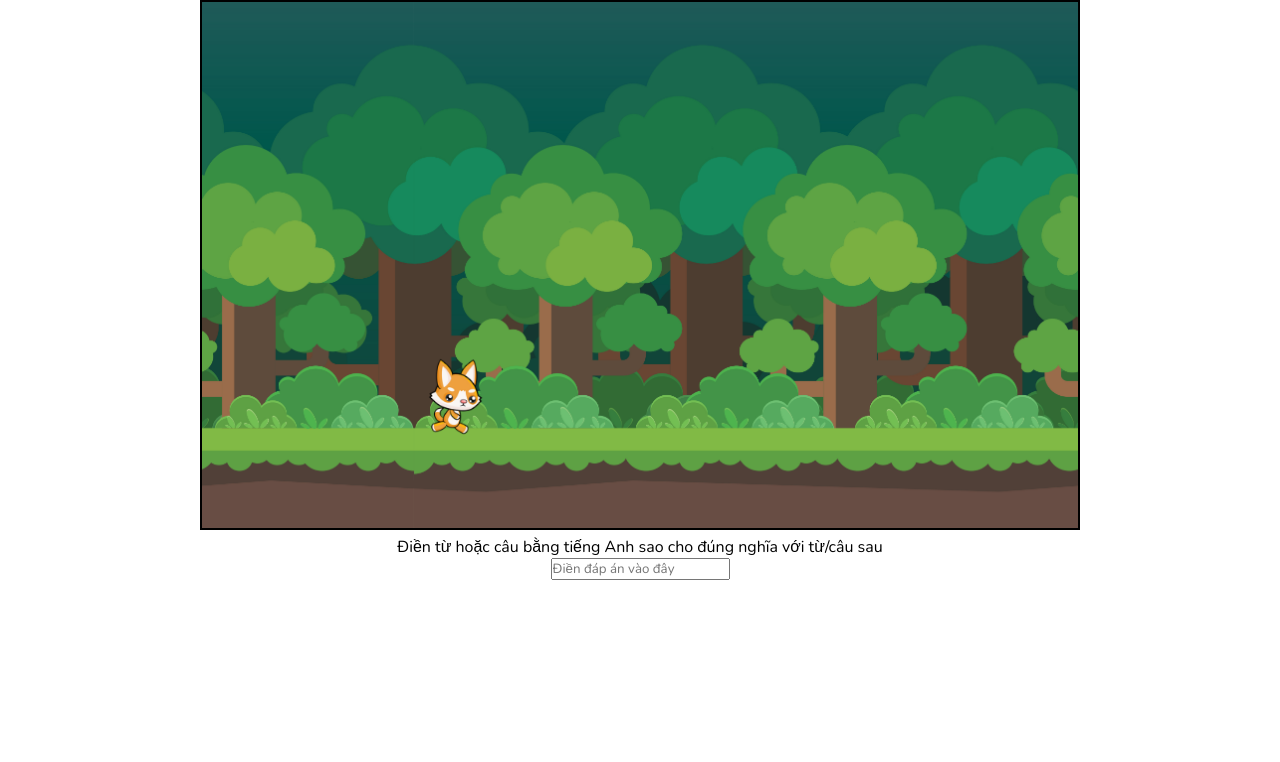
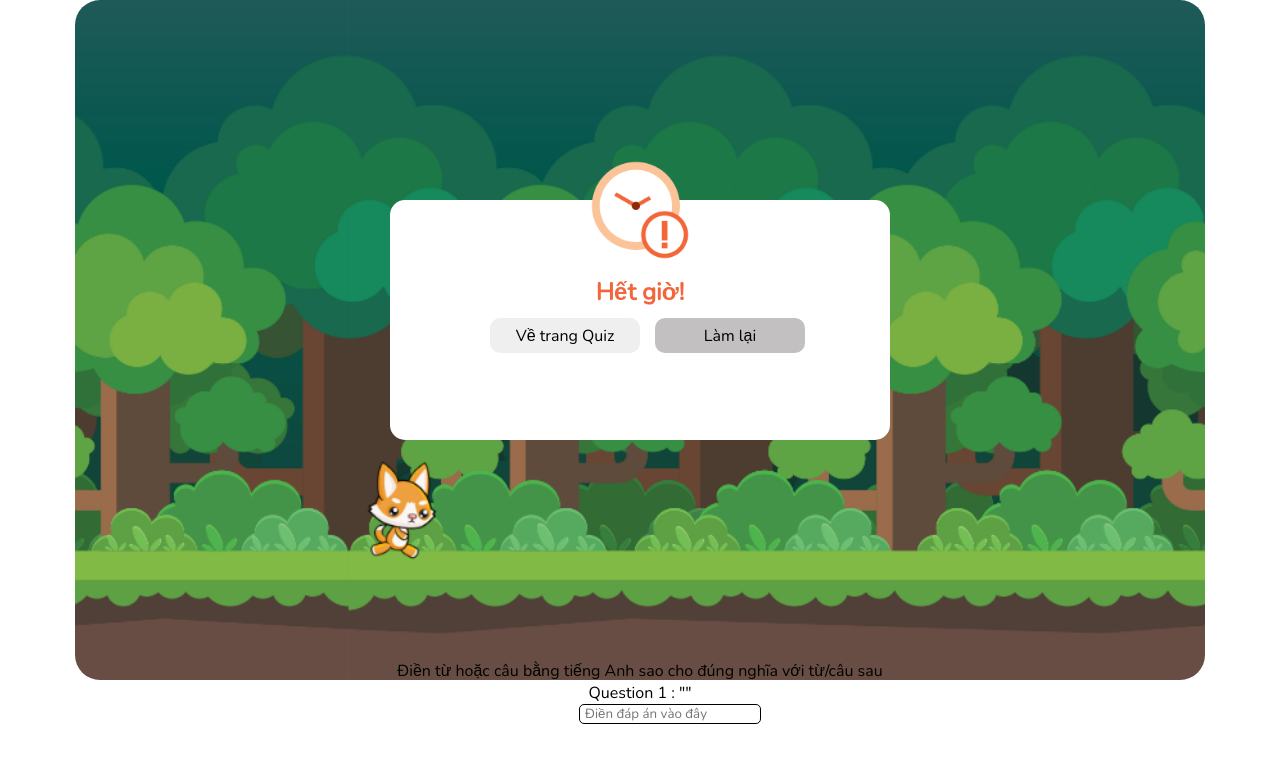
Before and after one commit to linhng22/ema, a React (Create React App) app in the folder client/: page /quiz/fill-in in a window 1280 px wide. Shown: the top 762 px of the page. Built offline with nearby package versions, Linux system fonts and the light colour scheme; no server answers.

Commit message:
modify css styling on multiple pages, add pop-up message when time runs out in Fill-in-Blank quiz

```diff
--- a/client/src/App.css
+++ b/client/src/App.css
@@ -2,7 +2,11 @@
   text-align: center;
 }
 
-body, input {
+body {
   font-family: 'Nunito', sans-serif;
   margin: 0%;
 }
+
+input, button {
+  font-family: 'Nunito', sans-serif;
+}
--- a/client/src/components/DragDropTimerAndResult.js
+++ b/client/src/components/DragDropTimerAndResult.js
@@ -34,6 +34,7 @@ export default function Timer({maxTime, finished}) {
             <div className="timer">Thời gian:
                 <span className="highlight"> {time}</span> giây
                 <br/>
+                <button className="backToQuiz" onClick={() => window.location.replace("/quiz")} >Về trang Quiz</button>
                 <button className="again" onClick={() => window.location.reload()}>Làm lại</button>
                 <button className="finish" onClick={handleFinish} style={{display: finished ? "" : "none"}}>Hoàn thành</button>
             </div>
--- a/client/src/components/FillInQuestion.js
+++ b/client/src/components/FillInQuestion.js
@@ -1,6 +1,7 @@
 import React, {useEffect, useState} from "react";
 import axios from "axios";
 import nextIcon from "../images/next.png"
+import timeOutIcon from "../images/time-out.png"
 var loaded = false;
 
 export default function FillInQuestion(props) {
@@ -25,12 +26,15 @@ export default function FillInQuestion(props) {
     if (time > 0 && timerOn) {
         setTimeout(() => setTime(time - 1), 1000);
     }
-
+    console.log(time)
     // Decrease the speed every 3s
     useEffect(() => {
         if (time % 4 === 3) {
             props.changeSpeed(-1);
         }
+        // if (time === 0 ) {
+        //     setTimerOn(false);
+        // }
     }, [time]);
 
     // Get data from backend and shuffle the answer data once
@@ -65,12 +69,12 @@ export default function FillInQuestion(props) {
         document.querySelector(".fill-in-answer").value = "";
     }
 
-
     return (
         <div className="fill-in-form">
             <div>Điền từ hoặc câu bằng tiếng Anh sao cho đúng nghĩa với từ/câu sau</div>
             <div className="fill-in-question">
-                {questionData.questions.length > 1 ? questionData.questions[questionNum - 1].question : ""}
+                Question {questionNum} : "
+                <span>{questionData.questions.length > 1 ? questionData.questions[questionNum - 1].question : ""}</span>"
             </div>
             <div className="fill-in-answer-box">
                 <input
@@ -87,6 +91,20 @@ export default function FillInQuestion(props) {
                     onClick={goToNextQuestion}
                     style={{display: (questionNum > questionData.questions.length - 1) ? "none" : ""}}/>
             </div>
+            <div className="out-of-time-box">
+                <img src={timeOutIcon} alt="out of time"/>
+                <h2>Hết giờ!</h2>
+                <button
+                    className="backToHome"
+                    onClick={() => window.location.replace("/quiz")}>
+                        Về trang Quiz
+                </button>
+                <button
+                    className="again"
+                    onClick={() => window.location.reload()}>
+                        Làm lại
+                </button>
+            </div>
         </div>
     )
 }
--- a/client/src/css/Nav.css
+++ b/client/src/css/Nav.css
@@ -1,5 +1,10 @@
 /* Google font */
 @import url('https://fonts.googleapis.com/css2?family=Nunito&display=swap');
+
+body, input, button {
+    margin: 0;
+    font-family: 'Nunito' sans-serif;
+}
 
 .nav {
     display: flex;
--- a/client/src/css/create-test.css
+++ b/client/src/css/create-test.css
@@ -1,3 +1,11 @@
+/* Google font */
+@import url('https://fonts.googleapis.com/css2?family=Nunito&display=swap');
+
+body, input, button {
+    margin: 0;
+    font-family: 'Nunito' sans-serif;
+}
+
 *, *::before, *::after {
     padding: 0;
     margin: 0;
--- a/client/src/css/drag-drop.css
+++ b/client/src/css/drag-drop.css
@@ -1,3 +1,11 @@
+/* Google font */
+@import url('https://fonts.googleapis.com/css2?family=Nunito&display=swap');
+
+body, input, button {
+    margin: 0;
+    font-family: 'Nunito' sans-serif;
+}
+
 *, *::before, *::after {
     padding: 0;
     margin: 0;
--- a/client/src/css/fill-in.css
+++ b/client/src/css/fill-in.css
@@ -1,14 +1,18 @@
+/* Google font */
+@import url('https://fonts.googleapis.com/css2?family=Nunito&display=swap');
+
+body {
+    margin: 0;
+    font-family: 'Nunito' sans-serif;
+}
+
 *, *::before, *::after {
     padding: 0;
     margin: 0;
     /* box-sizing: border-box; */
 }
 
-body{
-    margin: 0;
-}
-
-.mulchoice{
+.fill-in-container{
     display: grid;
     grid-template-columns: 100%;
     grid-template-rows: 88% 10%;
@@ -16,18 +20,63 @@ body{
 }
 
 #canvas1 {
-    border: 2px solid black;
-    width: 880px;
-    height: 530px;
+    width: auto;
+    height: 85vh;
+    border-radius: 25px;
 }
 
 .fill-in-answer-box{
     display: flex;
     justify-content: center;
 }
+
 .icon {
     width: 30px;
     height: auto;
     margin: 0 20px;
     cursor: pointer;
 }
+
+.out-of-time-box{
+    text-align: center;
+    width: 40%;
+    max-width: 500px;
+    min-height: 30vh;
+    position: absolute;
+    top: 40%;
+    left: 50%;
+    transform: translate(-50%, -50%);
+    background-color: white;
+    border-radius: 15px;
+}
+
+.out-of-time-box img {
+    width: 100px;
+    margin-top: -40px;
+}
+
+.out-of-time-box h2 {
+    color: #f2663c;
+    margin: 10px auto;
+}
+
+.out-of-time-box button {
+    font-size: 16px;
+    border: none;
+    margin: 0 0 10px 15px;
+    min-width: 150px;
+    min-height: 35px;
+    cursor: pointer;
+    border-radius: 10px;
+}
+
+.fill-in-question span {
+    font-weight: 600;
+}
+
+.fill-in-answer {
+    border: 0.2px solid #000;
+    padding-left: 5px;
+    border-radius: 5px;
+    margin-left: 60px;
+}
--- a/client/src/css/home.css
+++ b/client/src/css/home.css
@@ -1,3 +1,11 @@
+/* Google font */
+@import url('https://fonts.googleapis.com/css2?family=Nunito&display=swap');
+
+body, input, button {
+    margin: 0;
+    font-family: 'Nunito' sans-serif;
+}
+
 *, *::before, *::after {
     padding: 0;
     margin: 0;
--- a/client/src/css/quiz.css
+++ b/client/src/css/quiz.css
@@ -0,0 +1,7 @@
+/* Google font */
+@import url('https://fonts.googleapis.com/css2?family=Nunito&display=swap');
+
+body, input, button {
+    margin: 0;
+    font-family: 'Nunito' sans-serif;
+}
--- a/client/src/css/sign-in.css
+++ b/client/src/css/sign-in.css
@@ -1,3 +1,11 @@
+/* Google font */
+@import url('https://fonts.googleapis.com/css2?family=Nunito&display=swap');
+
+body, input, button {
+    margin: 0;
+    font-family: 'Nunito' sans-serif;
+}
+
 *, *::before, *::after {
     padding: 0;
     margin: 0;
--- a/client/src/pages/quiz-sites/Fill_In.js
+++ b/client/src/pages/quiz-sites/Fill_In.js
@@ -11,12 +11,12 @@ export default function FillIn() {
     }
 
     return (
-        <>
+        <div className="fill-in-container">
             <Canvas
                 speed = {speed}/>
 
             <FillInQuestion
                 changeSpeed={(num) => updateSpeed(num)}/>
-        </>
+        </div>
     )
 }
```
Also changed, not shown: client/src/images/time-out.png (added).
